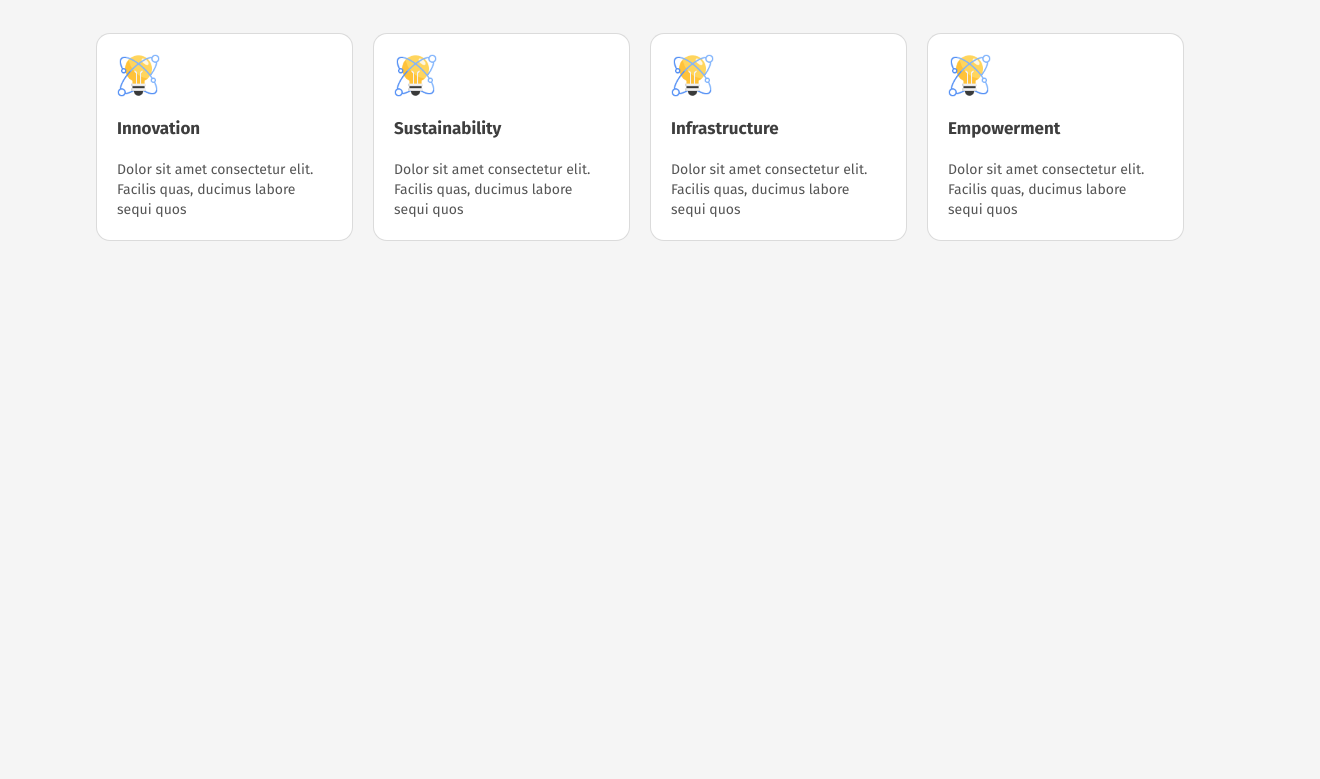
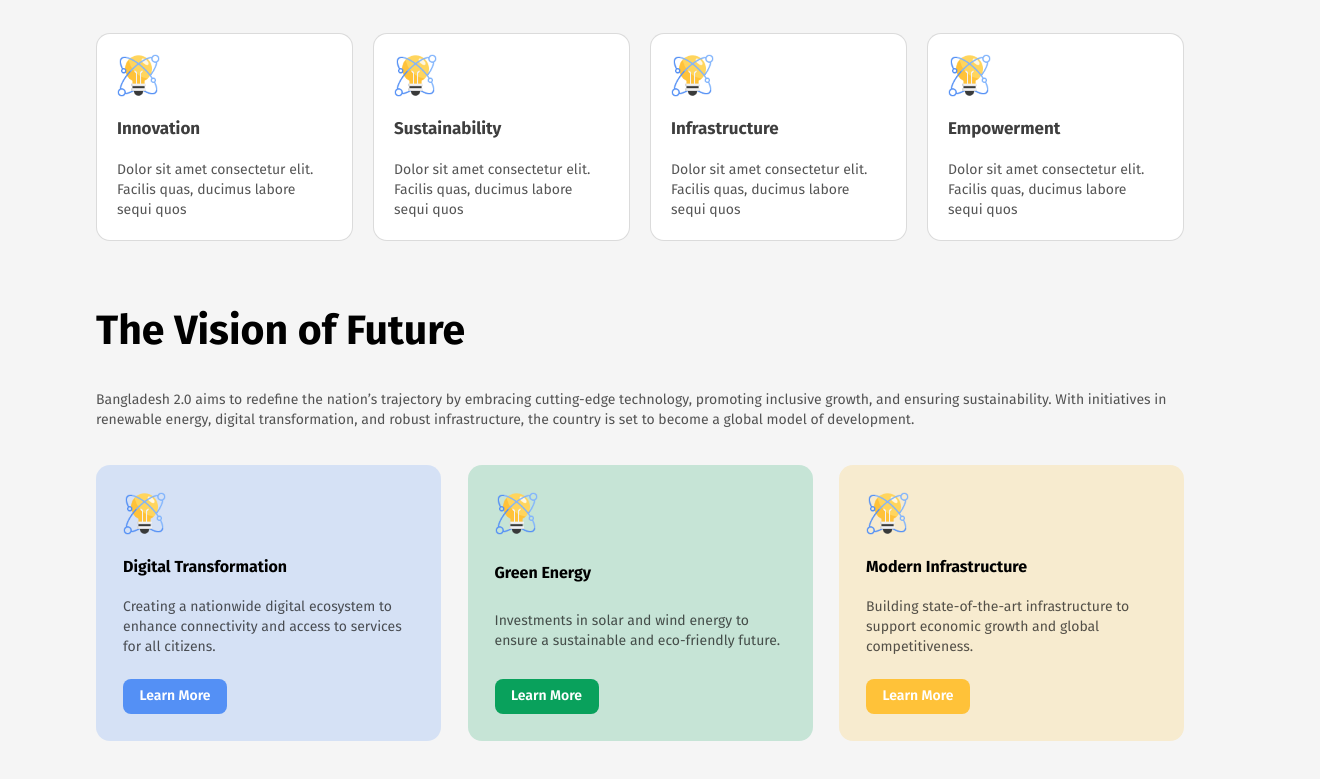
Before and after one commit to YI-Rifat/assignment-1, a plain HTML site: page index.html in a window 1280 px wide. Shown: the part 679-1458 px from the top of the page, 1320 px wide, since content can reach past the window. Before the commit the page ends 985 px from the top, so only its background shows below. Drawn offline with Linux system fonts and the light colour scheme.

Commit message:
vision section done

```diff
--- a/Styles/style.css
+++ b/Styles/style.css
@@ -3,6 +3,7 @@
     padding: 0;
     box-sizing: border-box;
     font-family: Fira Sans;
+    cursor: default;
 }
 /* -------------------------------- */
 /* Reusable Components */
@@ -17,12 +18,19 @@
 body{
     background-color: rgb(245, 245, 245);
 }
+main{
+    display: flex;
+    justify-content: center;
+    align-items: center;
+}
 .container{
+    max-width: 1440px;
     padding: 0 136px;
     display: flex;
     justify-content: center;
     align-items: center;
 }
+
 section{
     margin-bottom: 65px;
 }
@@ -49,10 +57,16 @@ button{
 /* -------------------------------- */
 /* Navbar */
 /* -------------------------------- */
+header{
+    display: flex;
+    justify-content: center;
+    align-items: center;
+}
 nav{
     padding-top: 20px;
     padding-bottom: 20px;
     width: 100%;
+    max-width: 1440px;
     height: auto;
 }
 nav .container{
@@ -136,8 +150,8 @@ nav .container a:hover button{
     letter-spacing: 2px;
     font-size: 18px;
     box-shadow: 0 0 5px var(--secondary-color),
-            0 0 15px var(--secondary-color),
-            0 0 35px var(--secondary-color);
+                0 0 15px var(--secondary-color),
+                0 0 35px var(--secondary-color);
 }
 .banner .row .col img{
    width: 100%;
@@ -187,3 +201,106 @@ nav .container a:hover button{
     color: var(--text-color);
     opacity: .7;
 }
+
+/* -------------------------------- */
+/*  Vision Section */
+/* -------------------------------- */
+
+.vision{
+    display: flex;
+    flex-direction: column;
+    gap: 35px;
+}
+.vision h2{
+    font-size: 41px;
+    font-weight: 700;
+    /* margin-bottom: 36px; */
+}
+.vision p{
+    font-size: 14px;
+    font-weight: 400;
+    line-height: 20px;
+    color: var(--text-color);
+    opacity: .7;
+}
+.vision .row{
+    gap: 20px;
+}
+.vision .row .col{
+    display: flex;
+    flex-direction: column;
+    justify-content: space-between;
+    gap: 10px;
+    padding: 27px;
+    width: 345px;
+    height: 276px;
+    border-radius: 14px;
+    transition: background-color 300ms ease-in-out;
+}
+.vision .row .col-1{
+    background-color: rgba(84, 144, 245, 0.2);
+}
+.vision .row .col-2{
+    background-color: rgb(198, 228, 214);
+}
+.vision .row .col-3{
+    background-color: rgb(247, 235, 207);
+}
+.vision .row .col img{
+    width: 43px;
+}
+.vision .row .col button{
+    width: 104px;
+    height: 35px;
+    border-radius: 8px;
+    border: none;
+    font-size: 14px;
+    font-weight: 600;
+    line-height: 16px;
+    color: #fff;
+}
+.vision .row .col-1 button{
+    background: rgb(84, 144, 245);
+}
+.vision .row .col-2 button{
+    background: rgb(9, 161, 92);
+}
+.vision .row .col-3 button{
+    background: rgb(255, 194, 57);
+}
+.vision .row .col-1 button:hover{
+    height: 50px;
+    background: #fff;
+    border: 2px solid rgb(84, 144, 245);
+    color: rgb(84, 144, 245);
+    font-weight: 900;
+    letter-spacing: 2px;
+    font-size: 18px;
+    box-shadow: 0 0 5px rgb(84, 144, 245),
+                0 0 15px rgb(84, 144, 245),
+                0 0 35px rgb(84, 144, 245);
+}
+.vision .row .col-2 button:hover{
+    height: 50px;
+    background: #fff;
+    border: 2px solid rgb(9, 161, 92);
+    color: rgb(9, 161, 92);
+    font-weight: 900;
+    letter-spacing: 2px;
+    font-size: 18px;
+    box-shadow: 0 0 5px rgb(9, 161, 92),
+                0 0 15px rgb(9, 161, 92),
+                0 0 35px rgb(9, 161, 92);
+}
+.vision .row .col-3 button:hover{
+    height: 50px;
+    background: #fff;
+    border: 2px solid rgb(255, 194, 57);
+    color: rgb(255, 194, 57);
+    font-weight: 900;
+    letter-spacing: 2px;
+    font-size: 18px;
+    box-shadow: 0 0 5px rgb(255, 194, 57),
+                0 0 15px rgb(255, 194, 57),
+                0 0 35px rgb(255, 194, 57);
+}
--- a/index.html
+++ b/index.html
@@ -62,6 +62,30 @@
                     </div>
                 </div>
             </section>
+            <section class="vision">
+                <h2>The Vision of Future</h2>
+                <p>Bangladesh 2.0 aims to redefine the nation’s trajectory by embracing cutting-edge technology, promoting inclusive growth, and ensuring sustainability. With initiatives in renewable energy, digital transformation, and robust infrastructure, the country is set to become a global model of development.</p>
+                <div class="row">
+                    <div class="col col-1">
+                        <img src="assets/card-icon.png" alt="">
+                        <h4>Digital Transformation</h4>
+                        <p>Creating a nationwide digital ecosystem to enhance connectivity and access to services for all citizens.</p>
+                        <a href=""><button class="btn">Learn More</button></a>
+                    </div>
+                    <div class="col col-2">
+                        <img src="assets/card-icon.png" alt="">
+                        <h4>Green Energy</h4>
+                        <p>Investments in solar and wind energy to ensure a sustainable and eco-friendly future.</p>
+                        <a href=""><button class="btn">Learn More</button></a>
+                    </div>
+                    <div class="col col-3">
+                        <img src="assets/card-icon.png" alt="">
+                        <h4>Modern Infrastructure</h4>
+                        <p>Building state-of-the-art infrastructure to support economic growth and global competitiveness.</p>
+                        <a href=""><button class="btn">Learn More</button></a>
+                    </div>
+                </div>
+            </section>
         </div>
     </main>
     <footer>
```
